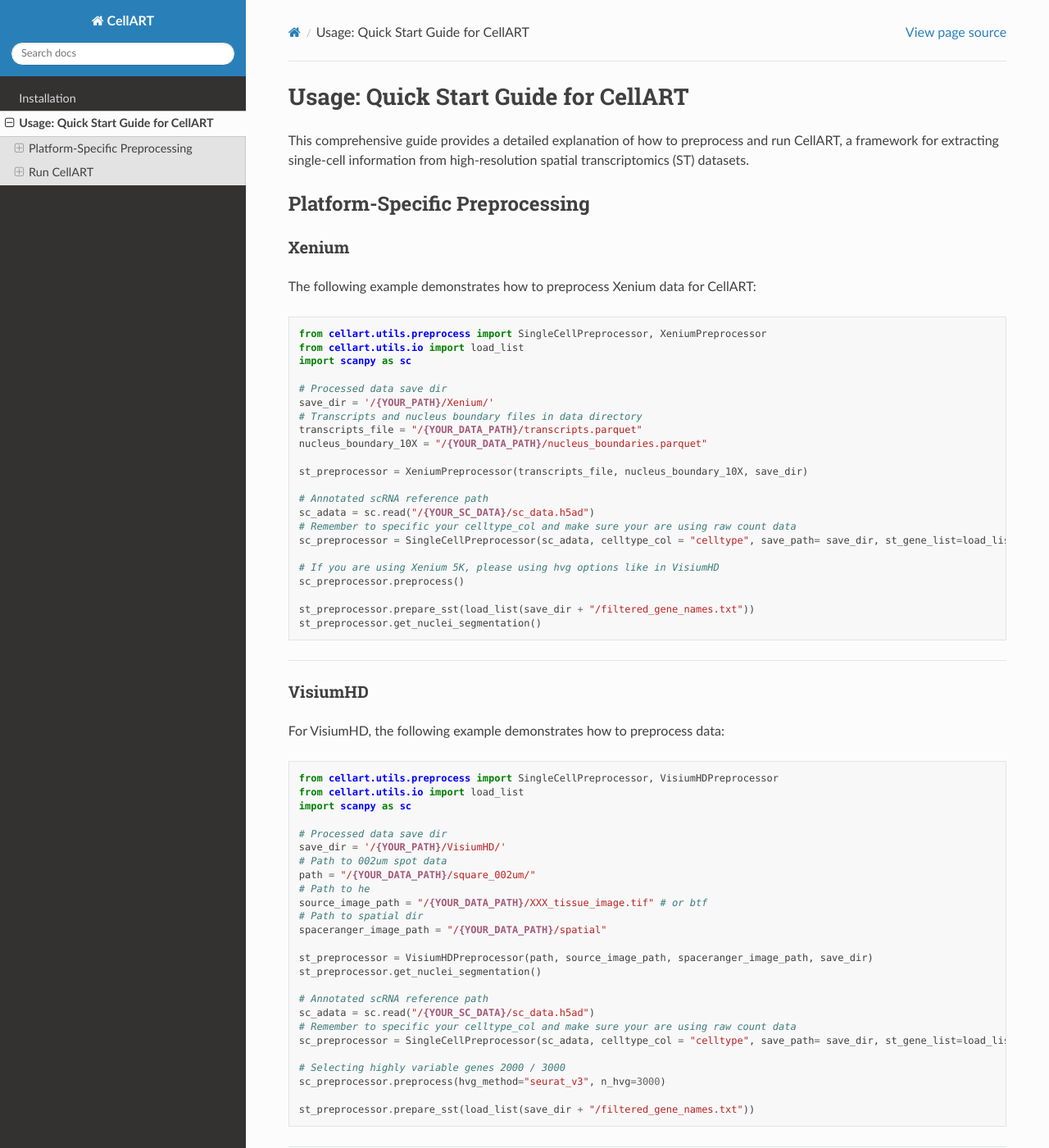
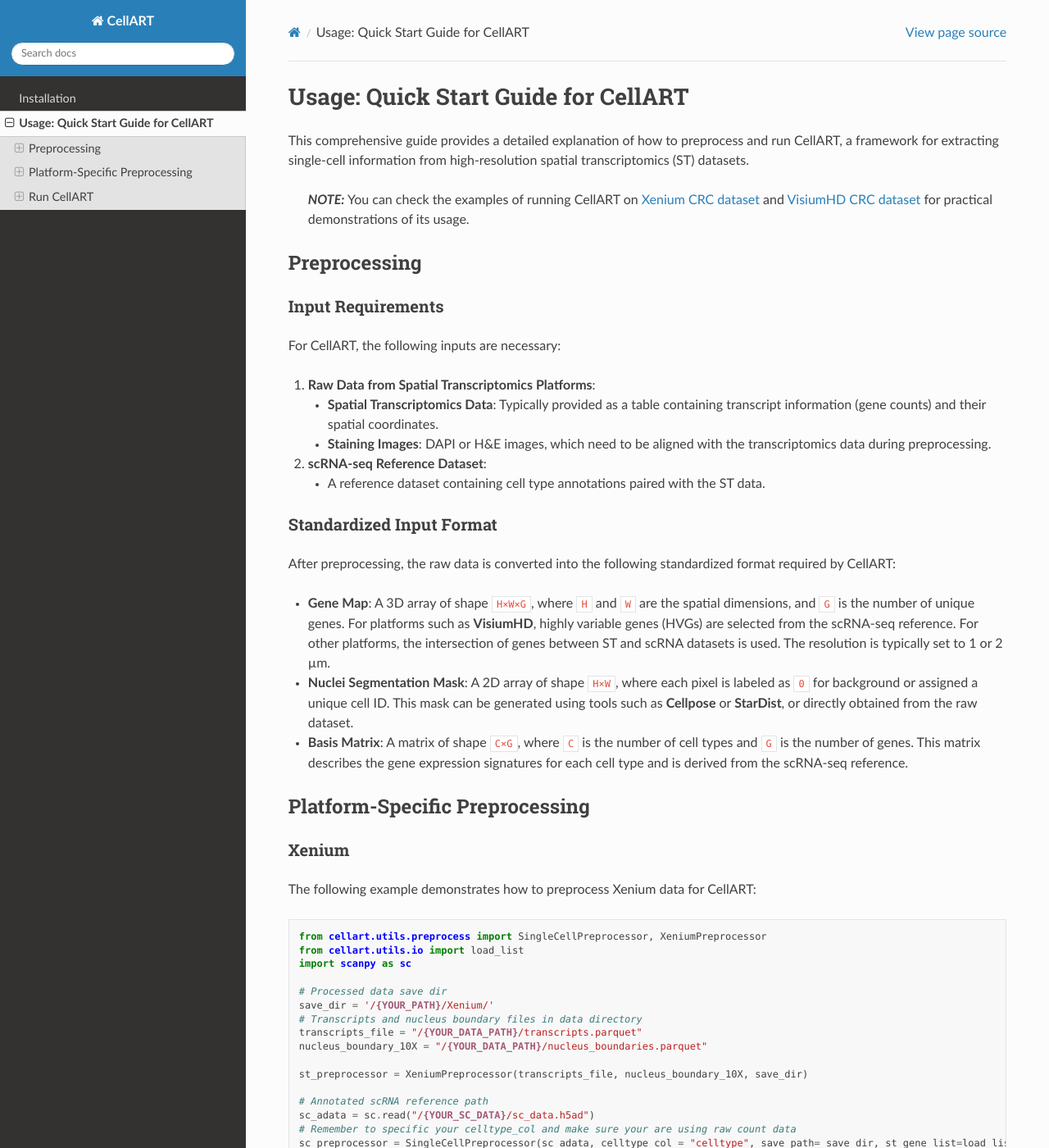
Before and after one commit to YangLabHKUST/CellART, a Sphinx documentation site: the page built from docs/source/usage.md, in a window 1280 px wide and 1400 px high. Shown: the whole window at 82% size. Built offline with Sphinx 7.4.7 and the Read the Docs theme 3.1.0, drawn with Linux system fonts in a browser that asks for light colours; pages that are not in the unit, such as notebooks, are missing from menus.

Commit message:
Update the docs

```diff
--- a/docs/source/usage.md
+++ b/docs/source/usage.md
@@ -2,7 +2,27 @@
 
 This comprehensive guide provides a detailed explanation of how to preprocess and run CellART, a framework for extracting single-cell information from high-resolution spatial transcriptomics (ST) datasets.
 
+> **_NOTE:_** You can check the examples of running CellART on [Xenium CRC dataset](https://cellart.readthedocs.io/en/latest/tutorials/xenium_crc.html) and [VisiumHD CRC dataset](https://cellart.readthedocs.io/en/latest/tutorials/visiumhd_crc.html) for practical demonstrations of its usage.
 
+
+
+## Preprocessing
+
+### Input Requirements
+For CellART, the following inputs are necessary:
+
+1. **Raw Data from Spatial Transcriptomics Platforms**:
+   - **Spatial Transcriptomics Data**: Typically provided as a table containing transcript information (gene counts) and their spatial coordinates.
+   - **Staining Images**: DAPI or H&E images, which need to be aligned with the transcriptomics data during preprocessing.
+
+2. **scRNA-seq Reference Dataset**:
+   - A reference dataset containing cell type annotations paired with the ST data.
+
+### Standardized Input Format
+After preprocessing, the raw data is converted into the following standardized format required by CellART:
+- **Gene Map**: A 3D array of shape `H×W×G`, where `H` and `W` are the spatial dimensions, and `G` is the number of unique genes. For platforms such as **VisiumHD**, highly variable genes (HVGs) are selected from the scRNA-seq reference. For other platforms, the intersection of genes between ST and scRNA datasets is used. The resolution is typically set to 1 or 2 µm.
+- **Nuclei Segmentation Mask**: A 2D array of shape `H×W`, where each pixel is labeled as `0` for background or assigned a unique cell ID. This mask can be generated using tools such as **Cellpose** or **StarDist**, or directly obtained from the raw dataset.
+- **Basis Matrix**: A matrix of shape `C×G`, where `C` is the number of cell types and `G` is the number of genes. This matrix describes the gene expression signatures for each cell type and is derived from the scRNA-seq reference.
 
 
 
```
